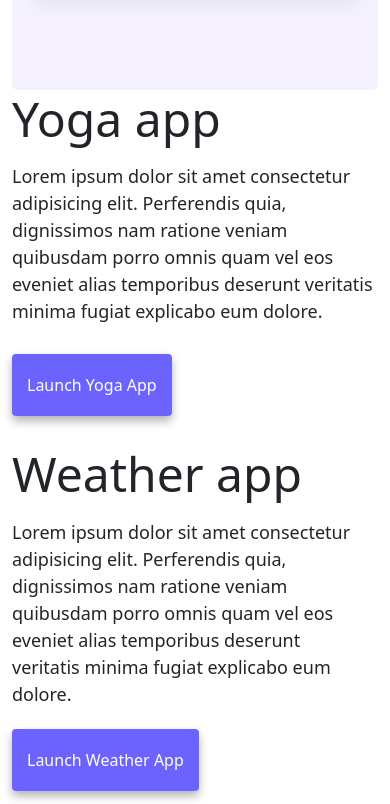
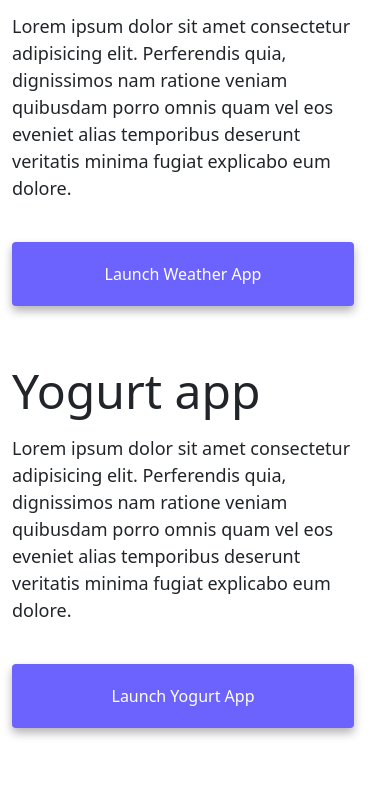
Before and after one commit to kristenlowrey/Portfolio-Demo, a website: page index.html in a window 390 px wide. Shown: the part 920-1724 px from the top of the page. After the commit the page ends 1696 px from the top, so only its background shows below. Drawn offline with nearby package versions, Linux system fonts and the light colour scheme.

Commit message:
Attempted bug fixes, will return to

```diff
--- a/index.html
+++ b/index.html
@@ -74,12 +74,12 @@
         <div class="col-md-6">
           <img
             src="images/yoga.png"
-            class="img-fluid rounded"
+            class="img-fluid rounded d-none d-sm-block"
             title="Yoga app image"
           />
         </div>
         <div class="col-md-6">
-          <h2 class="mb-3 text-start">Yoga app</h2>
+          <h2 class="mb-3 text-start app-title">Yoga app</h2>
           <p class="text-start">
             Lorem ipsum dolor sit amet consectetur adipisicing elit. Perferendis
             quia, dignissimos nam ratione veniam quibusdam porro omnis quam vel
@@ -87,7 +87,10 @@
             explicabo eum dolore.
           </p>
           <div class="mt-5">
-            <a href="#" class="primary-link" title="Click: Launch Yoga App"
+            <a
+              href="#"
+              class="primary-link d-block text-center d-sm-inline"
+              title="Click: Launch Yoga App"
               >Launch Yoga App</a
             >
           </div>
@@ -104,7 +107,10 @@
             </p>
             <br />
             <div class="mb-5">
-              <a href="#" class="primary-link" title="Click: Launch Weather App"
+              <a
+                href="#"
+                class="primary-link d-block text-center d-sm-inline"
+                title="Click: Launch Weather App"
                 >Launch Weather App</a
               >
             </div>
@@ -112,17 +118,17 @@
           <div class="col-md-6">
             <img
               src="images/weather.png"
-              class="img-fluid rounded"
+              class="img-fluid rounded d-none d-sm-block"
               alt="Weather app image"
             />
           </div>
         </div>
 
-        <div class="row mt-5">
+        <div class="row mt-2">
           <div class="col-md-6">
             <img
               src="images/yogurt.png"
-              class="img-fluid rounded"
+              class="img-fluid rounded d-none d-sm-block"
               alt="Yogurt app image"
             />
           </div>
@@ -138,7 +144,7 @@
             <div class="mb-5">
               <a
                 href="#"
-                class="primary-link mt-5"
+                class="primary-link d-block text-center d-sm-inline"
                 title="Click: Launch Yogurt App"
                 >Launch Yogurt App</a
               >
--- a/style.css
+++ b/style.css
@@ -13,6 +13,18 @@ h3 {
 
 h1 {
   font-size: 96px;
+}
+
+@media (max-width: 676px) {
+  h1 {
+    font-size: 50px;
+  }
+  h2 {
+    font-size: 30px;
+  }
+  .app-title {
+    font-size: 40px;
+  }
 }
 
 h2 {
@@ -65,9 +77,7 @@ p .about {
   color: var(--primary-color);
   border: 1px solid var(--primary-color);
 }
-.about-h1 {
-  font-size: 96px;
-}
+
 .primary-link {
   border-radius: 4px;
   padding: 20px 15px;
```
Also changed, not shown: about.html (+2 -1 lines).
